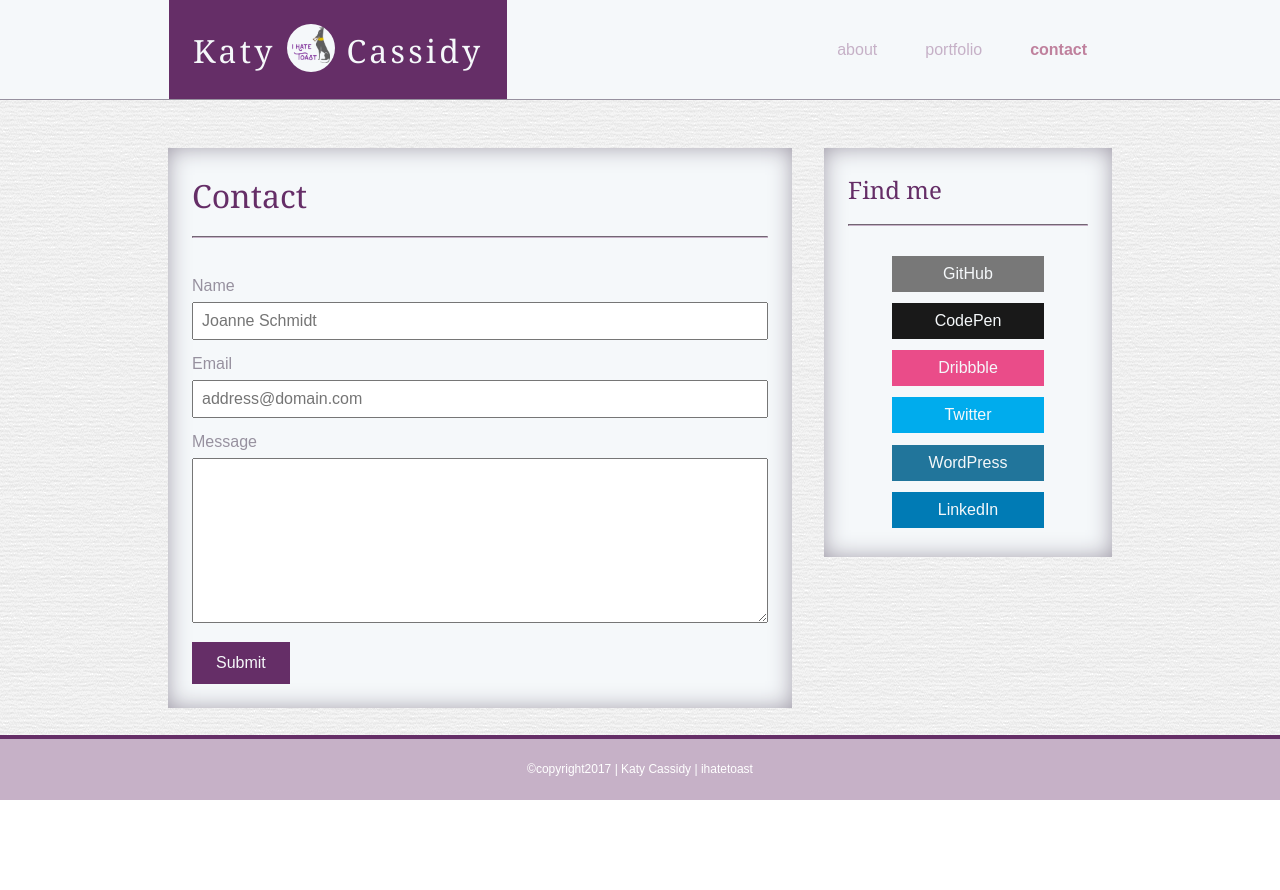
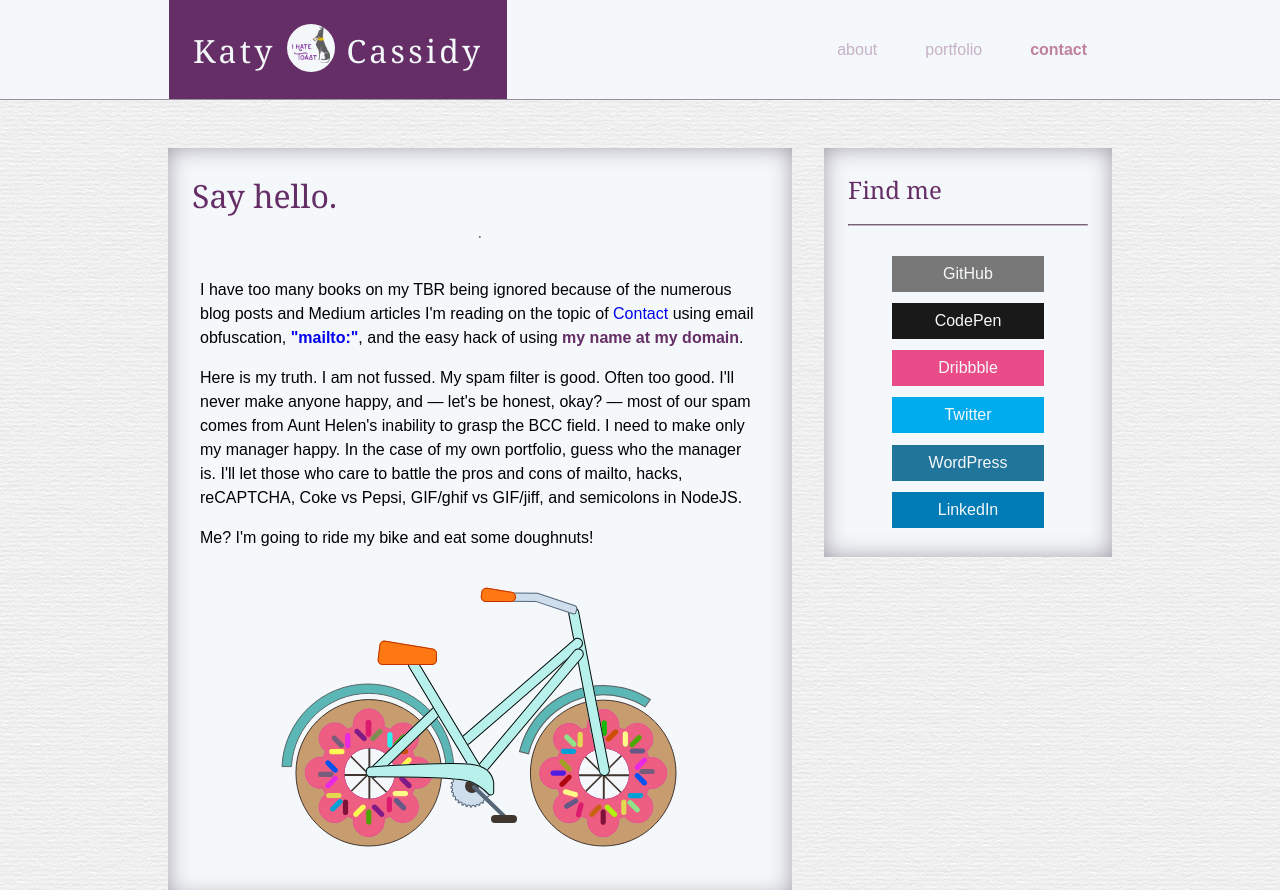
Before and after one commit to ihatetoast/responsive-portfolio, a plain HTML site: page contact.html in a window 1280 px wide. Shown: the top 890 px of the page. Before the commit the page ends 800 px from the top, so only its background shows below. Drawn offline with Linux system fonts and the light colour scheme; a web font is replaced by a local one.

Commit message:
added projects to port and filled out contact page

```diff
--- a/assets/styles/style.scss
+++ b/assets/styles/style.scss
@@ -1,12 +1,7 @@
-/*GENERAL:*/
-/*font-family: 'Asul', sans-serif;
-font-family: 'Chivo', sans-serif;*/
 
-//VARIABLES:
-//colours:
 $lavender: rgb(151, 145, 159);
 $lilac: rgb(198, 177, 199);
-$eggplant: rgb(101, 46, 103);
+$eggplant: #652e67;
 $white: rgb(245, 248, 250);
 $active: rgb(191, 129, 157);
 
@@ -55,8 +50,6 @@ html, body {
 	height: 100%;
 }
 
-/*flexbox:
-column, have bulk div for .content so it grows and footer sticks*/
 body {
 	background-image: url("../images/paper/paper.png");
 	display: flex;
@@ -80,19 +73,7 @@ hr {
 	border-color: $lilac;
 	margin: 1em 0 1.5em 0;
 }
-// .content {
-// 	width: 960px;
-// 	margin: 0 auto;
-// }
 
-/*TOP:
-*********************************************************
-*********************************************************
-HEADER:
-contains div of name and logo, nav with links
-*********************************************************
-*********************************************************
-*/
 header {
 	background-color: $white;
 	border-bottom: 1px solid $lavender;
@@ -176,15 +157,6 @@ nav {
 	text-shadow: 0px 0px 1px rgb(227, 216, 227);
 }
 
-
-/*BULK BODY:
-*********************************************************
-*********************************************************
-SECTION:
-contains two columns: main about and an aside
-*********************************************************
-*********************************************************
-*/
 #main {
 	margin: 1em;
 		@media screen and (min-width: 980px)  {
@@ -194,6 +166,10 @@ contains two columns: main about and an aside
 		flex: 1 0 auto;
 	}
 }
+.cranky {
+  color: $eggplant;
+  font-weight: bold;
+}
 .aboutContent, aside {
 		margin-top: 2em;
 		box-shadow: inset 0px 0px 25px -2px $lavender;
@@ -202,10 +178,13 @@ contains two columns: main about and an aside
 	background-color: $white;
 	padding: 1.5em;
 	display: flex;
-	flex-direction: column;
+  flex-direction: column;
+  justify-content: flex-start;
+  align-items: center;
 		h2 {
 		color: $eggplant;
-		font-size: 2em;
+    font-size: 2em;
+    align-self: flex-start;
 		}
 	@media screen and (min-width: 980px)  {
 		flex: 0 0 50%;
@@ -225,11 +204,7 @@ contains two columns: main about and an aside
 			}
 	}
 }
-/*
-***********
-ASIDE
-***********
-*/
+
 aside {
 	background-color: $white;
 	padding: 1.5em;
@@ -309,7 +284,7 @@ aside {
       color: $white;
       transition: background 1s;
     }
-    //location at start, so flipped (x axis) and come close a smidge trans z
+
     .socialMediaPlatform {
     	transform: rotateX(0deg) translateZ(18px);
     }
@@ -317,7 +292,6 @@ aside {
     	 transform: rotateX(-90deg) translateZ(18px);
     }
 	}
-	//how it moves when on hover: back a schmidge == up a smidge and then rotate up
 	&:hover .block {
     transform: translateZ(-18px) rotateX(90deg);
   }
@@ -346,15 +320,13 @@ aside {
   }
 }
 
-/*Flexbox here:*/
 .content {
 	flex: 1 0 auto;
 }
 .clear {
 	clear: both;
 }
-/*BOTTOM:
-footer*/
+
 footer {
 	background-color: $lilac;
 	color: #fff;
@@ -365,14 +337,6 @@ footer p {
 	font-size: 0.75em;
 	text-align: center;
 }
-
-/*
-************************************************
-************************************************
-                  CONTACT PAGE
-************************************************
-************************************************
-*/
 
 label {
 	color: $lavender;
@@ -398,13 +362,6 @@ input, textarea {
 	background-color: $lilac;
 	color: $eggplant;
 }
-/*
-************************************************
-************************************************
-               PORTFOLIO PAGE
-************************************************
-************************************************
-*/
 
 .projectHolder {
 	display:flex;
@@ -432,10 +389,6 @@ input, textarea {
 		flex-basis: 48%;
 		margin: 1em 0em;
 	}
-	// @media screen and (min-width: 980px){
-	// 	flex-basis: 100%;
-	// 	margin: 1em 0em;
-	// }
 }
 
 .projectTitleBar0 {
--- a/contact.html
+++ b/contact.html
@@ -14,15 +14,6 @@
 	<script src="https://use.fontawesome.com/9ea2d86206.js"></script>
 
 	<body>
-		<!--
-		*********************************************************
-		*********************************************************
-		HEADER:
-		contains div of name and logo, nav with links
-		*********************************************************
-		*********************************************************
- 		-->
- 		<!-- todo: undo the inline img styling -->
 		<header>
 			<div class="content-header">
 
@@ -44,29 +35,37 @@
 			</div>
 		</header>
 
-		<!--
-		*********************************************************
-		*********************************************************
-		SECTION:
-		contains two columns: main about and side box
-		*********************************************************
-		*********************************************************
- 		-->
-
 		<section id="main">
 
 			<article class="aboutContent">
-						<h2>Contact</h2>
+
+						<h2>Say hello.</h2>
 						<hr>
-						<form>
-							<label for="name">Name</label>
-							<input type="text" placeholder="Joanne Schmidt">
-							<label for="email">Email</label>
-							<input type="text" placeholder="address@domain.com">
-							<label for="message">Message</label>
-							<textarea rows="10"></textarea>
-							<button id="subBtn" onclick="alert('SUCKAS!');" type="submit">Submit</button>
-						</form>
+						<div>
+              <p>I have too many books on my TBR being ignored because of the numerous blog posts and Medium articles I'm reading on the topic of <span><script  type="text/javascript">
+                //<![CDATA[
+                <!--
+                var x="function f(x){var i,o=\"\",l=x.length;for(i=l-1;i>=0;i--) {try{o+=x.c" +
+                "harAt(i);}catch(e){}}return o;}f(\")\\\"function f(x,y){var i,o=\\\"\\\\\\\""+
+                "\\\\,l=x.length;for(i=0;i<l;i++){if(i<5)y++;y%=127;o+=String.fromCharCode(x" +
+                ".charCodeAt(i)^(y++));}return o;}f(\\\"\\\\bgiycj~e<df|brtw29 |>wRDD\\\\\\\\"+
+                "036x\\\\\\\\007KFAE^D\\\\\\\\026FO[Iq[[UASCWXIO\\\\\\\\022^QR\\\\\\\\034cb7" +
+                "-1*\\\\\\\\\\\"\\\\u\\\\\\\\025h\\\\\\\\002l%/;5q&<5&\\\\\\\\\\\"\\\\{x;//|" +
+                "\\\\\\\\024~3\\\\\\\\017\\\\\\\\027\\\\\\\\007C\\\\\\\\001\\\\\\\\010\\\\\\" +
+                "\\007\\\\\\\\016\\\\\\\\004H6IR.\\\\\\\\001\\\\\\\\001\\\\\\\\004\\\\\\\\02" +
+                "0\\\\\\\\021\\\\\\\\007HZ\\\\\\\\027IZPAKG\\\"\\\\,5)\\\"(f};)lo,0(rtsbus.o" +
+                " nruter};)i(tArahc.x=+o{)--i;0=>i;1-l=i(rof}}{)e(hctac};l=+l;x=+x{yrt{)84=!" +
+                ")31/l(tAedoCrahc.x(elihw;lo=l,htgnel.x=lo,\\\"\\\"=o,i rav{)x(f noitcnuf\")" ;
+                while(x=eval(x));
+                //-->
+                //]]>
+                </script></span> using email obfuscation, <span class="cranky"><a href="mailto:katy@ihatetoast.com?subject=Hi, IHateToast. I like your style.">"mailto:"</a></span>, and the easy hack of using <span class="cranky">my name at my domain</span>.</p>
+              <p>Here is my truth. I am not fussed. My spam filter is good. Often too good. I'll never make anyone happy, and &mdash; let&apos;s be honest, okay? &mdash; most of our spam comes from Aunt Helen&apos;s inability to grasp the BCC field. I need to make only my manager happy. In the case of my own portfolio, guess who the manager is. I'll let those who care to battle the pros and cons of mailto, hacks, reCAPTCHA, Coke vs Pepsi, GIF/ghif vs GIF/jiff, and semicolons in NodeJS. </p>
+              <p>Me? I'm going to ride my bike and eat some doughnuts!</p>
+            </div>
+            <div>
+              <img class="imgWithText" src="./assets/images/bike.svg" alt="a bike with sprinkle doughnuts as wheels">
+            </div>
 					</article>
 
 			<aside>
@@ -152,16 +151,6 @@
 			</aside>
 
 		</section>
-
-		<!--
-		*********************************************************
-		*********************************************************
-		FOOTER:
-		contains copyright and name
-		bonus: make sticky
-		*********************************************************
-		*********************************************************
- 		-->
 		<footer>
 			<p>&copy;copyright2017 | Katy Cassidy | ihatetoast </p>
 		</footer>
```
Also changed, not shown: index.html (+5 -33 lines), portfolio.html (+28 -27 lines), assets/css/style.css (deleted), assets/images/bike.svg (added), assets/images/couch.svg (added), assets/images/creepyman.svg (added), assets/images/day49.png (added), assets/images/stan.jpg (added), assets/styles/style.css, 1 other file.
